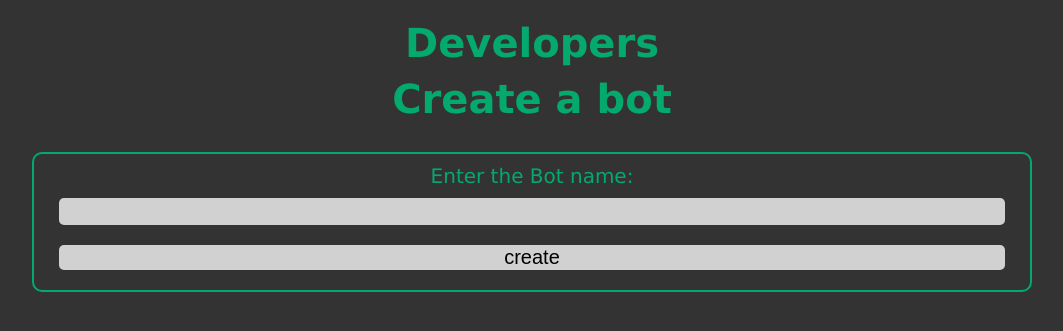
After one commit to totensee/chatapp, a Flask app: page /bot in a window 1280 px wide. The commit adds this page. Shown: the top 331 px of the page, without its empty margins (108-1171 px from the left). Run offline with Flask 2, Linux system fonts and the light colour scheme.

Commit message:
Added UI for Bot creation

```diff
--- a/chatapp/routes.py
+++ b/chatapp/routes.py
@@ -69,3 +69,7 @@ def logout():
 @login_required
 def message_page():
     return render_template("messages.html")
+
+@app.route("/bot")
+def bot_page():
+    return render_template("create_bot.html")
--- /dev/null
+++ b/chatapp/static/javascript/create-bot.js
@@ -0,0 +1,23 @@
+const submitButton = document.getElementById("submit-bot");
+const botName = document.getElementById("bot-name");
+const formContainer = document.getElementById("inner-form-container");
+
+submitButton.addEventListener("click", () => {
+
+    if (botName.value === "") { return; }
+
+    formContainer.innerHTML = "";
+    fetch("/api/bot/create", {
+        method: "POST",
+        body: JSON.stringify({name: botName.value})
+    })
+        .then(response => response.json())
+        .then(data => displayToken(data));
+});
+
+function displayToken(token) {
+    const paragraph = document.createElement("p");
+    paragraph.classList.add("token-data");
+    paragraph.innerText = JSON.stringify(token, null, "\t");
+    formContainer.appendChild(paragraph);
+}
--- a/chatapp/static/styles.css
+++ b/chatapp/static/styles.css
@@ -104,7 +104,7 @@ Login Page / Register Page
     font-size: 20px;
 }
 
-.form > input {
+.form > input, button.submit-bot {
     background-color: var(--form-color);
     border-radius: 5px;
 }
@@ -140,13 +140,23 @@ Login Page / Register Page
     color: var(--font-color);
 }
 
-.form > input[type=submit] {
+.form > input[type=submit], .form > button.submit-bot {
     font-size: 20px;
     color: black;
     transition: background-color 0.5s ease;
 }
 
-.form > input[type=submit]:hover {
+.form > input[type=submit]:hover, button.submit-bot:hover {
     background-color: var(--button-color);
     cursor: pointer;
 }
+
+.token-data {
+    color: var(--font-color);
+    display: inline-block;
+    margin: 10px 0;
+    font-size: 16px;
+    font-weight: bold;
+    word-break: break-word;
+    text-align: left;
+}
--- /dev/null
+++ b/chatapp/templates/create_bot.html
@@ -0,0 +1,32 @@
+<!DOCTYPE html>
+<html lang="en">
+
+<head>
+    <meta charset="UTF-8">
+    <meta http-equiv="X-UA-Compatible" content="IE=edge">
+    <meta name="viewport" content="width=device-width, initial-scale=1.0">
+    <title>Create Bot</title>
+    <link rel="stylesheet" href="../static/styles.css">
+</head>
+
+<body>
+
+    <h1 class="title">Developers</h1>
+    <h1 class="login-title">Create a bot</h1>
+
+    <div class="form-container">
+        <div class="inner-form-container" id="inner-form-container">
+            <div class="form">
+                <label for="bot-name">Enter the Bot name:</label>
+                <input type="text" id="bot-name">
+                <button class="submit-bot" id="submit-bot">create</button>
+            </div>
+
+        </div>
+    </div>
+
+    <script src="../static/javascript/create-bot.js"></script>
+
+</body>
+
+</html>
```
Also changed, not shown: chatapp/api.py (+9 -6 lines), chatapp/static/javascript/uiscript.js (+5 -7 lines), README.md.
